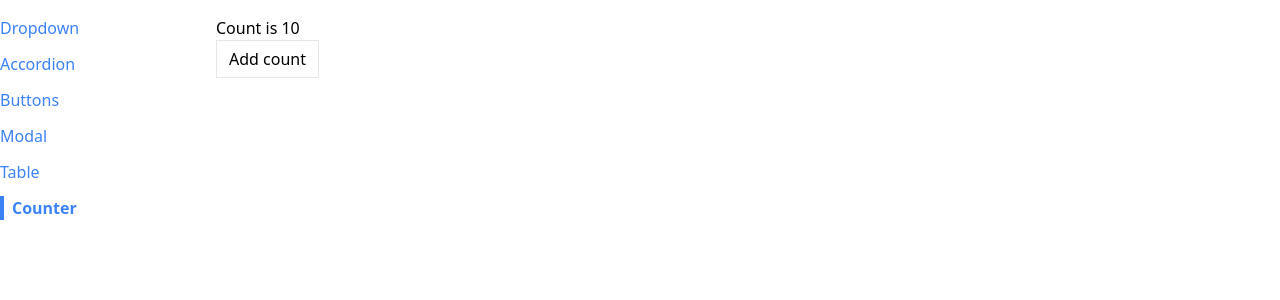
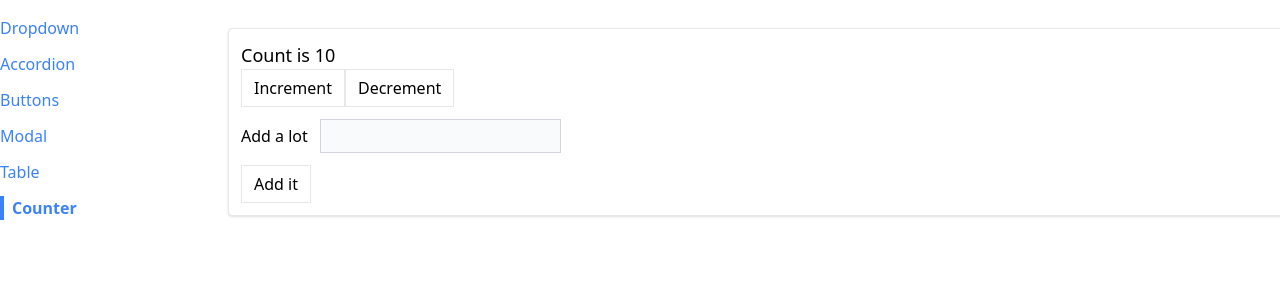
Before and after one commit to Kevintjuhz/react-components, a React (Create React App) app: page /counter in a window 1280 px wide. Shown: the top 300 px of the page. Built offline with nearby package versions, Linux system fonts and the light colour scheme.

Commit message:
Learned to use the useReducer hook including the immer library

```diff
--- a/package.json
+++ b/package.json
@@ -7,6 +7,7 @@
     "@testing-library/react": "^13.4.0",
     "@testing-library/user-event": "^13.5.0",
     "classnames": "^2.3.2",
+    "immer": "^9.0.17",
     "prop-types": "^15.8.1",
     "react": "^18.2.0",
     "react-dom": "^18.2.0",
--- a/src/pages/CounterPage.js
+++ b/src/pages/CounterPage.js
@@ -1,15 +1,88 @@
-import {useState, useEffect} from "react";
+import produce from "immer";
+import {useReducer} from "react";
 import Button from "../components/Button";
-import useCounter from "../hooks/useCounter";
+import Panel from "../components/Panel";
 
+const INCREMENT_COUNT = 'increment';
+const DECREMENT_COUNT = 'decrement';
+const SET_VALUE_TO_ADD = "set_value_to_add";
+const ADD_VALUE_TO_COUNT = 'add_value_to_count';
+
+const reducer = (state, action) => {
+    switch (action.type) {
+        case INCREMENT_COUNT:
+            state.count = state.count + 1;
+            return;
+        case DECREMENT_COUNT:
+            state.count = state.count - 1;
+            return;
+        case ADD_VALUE_TO_COUNT:
+            state.count = state.count + state.valueToAdd;
+            state.valueToAdd = 0;
+            return;
+        case SET_VALUE_TO_ADD:
+            state.valueToAdd = action.payload;
+            return;
+        default:
+            return;
+    }
+};
 
 function CounterPage({initialCount}) {
-    const {count, increment} = useCounter(initialCount);
+    const [state, dispatch] = useReducer(produce(reducer), {
+        count: initialCount,
+        valueToAdd: 0
+    });
 
-    return <div>
-        <h1>Count is {count}</h1>
-        <Button onClick={increment}>Add count</Button>
-    </div>;
+    const increment = () => {
+        dispatch({
+            type: INCREMENT_COUNT
+        });
+    };
+
+    const decrement = () => {
+        dispatch({
+            type: DECREMENT_COUNT
+        });
+    };
+
+    const handleChange = (event) => {
+        const value = parseInt(event.target.value) || 0;
+
+        dispatch({
+            type: SET_VALUE_TO_ADD,
+            payload: value
+        });
+    };
+
+    const handleSubmit = (e) => {
+        e.preventDefault();
+
+        dispatch({
+            type: ADD_VALUE_TO_COUNT
+        });
+    };
+
+    return (
+        <Panel className="m-3">
+            <h1 className="text-lg">Count is {state.count}</h1>
+            <div className="flex flex-row">
+                <Button onClick={increment}>Increment</Button>
+                <Button onClick={decrement}>Decrement</Button>
+            </div>
+
+            <form onSubmit={handleSubmit}>
+                <label htmlFor="">Add a lot</label>
+                <input
+                    value={state.valueToAdd || ""}
+                    onChange={handleChange}
+                    type="number"
+                    className="p-1 m-3 bg-gray-50 border border-gray-300"
+                />
+                <Button>Add it</Button>
+            </form>
+        </Panel>
+    );
 }
 
 export default CounterPage;
```
Also changed, not shown: 1 other file (tests, documents, lock files or other folders).
